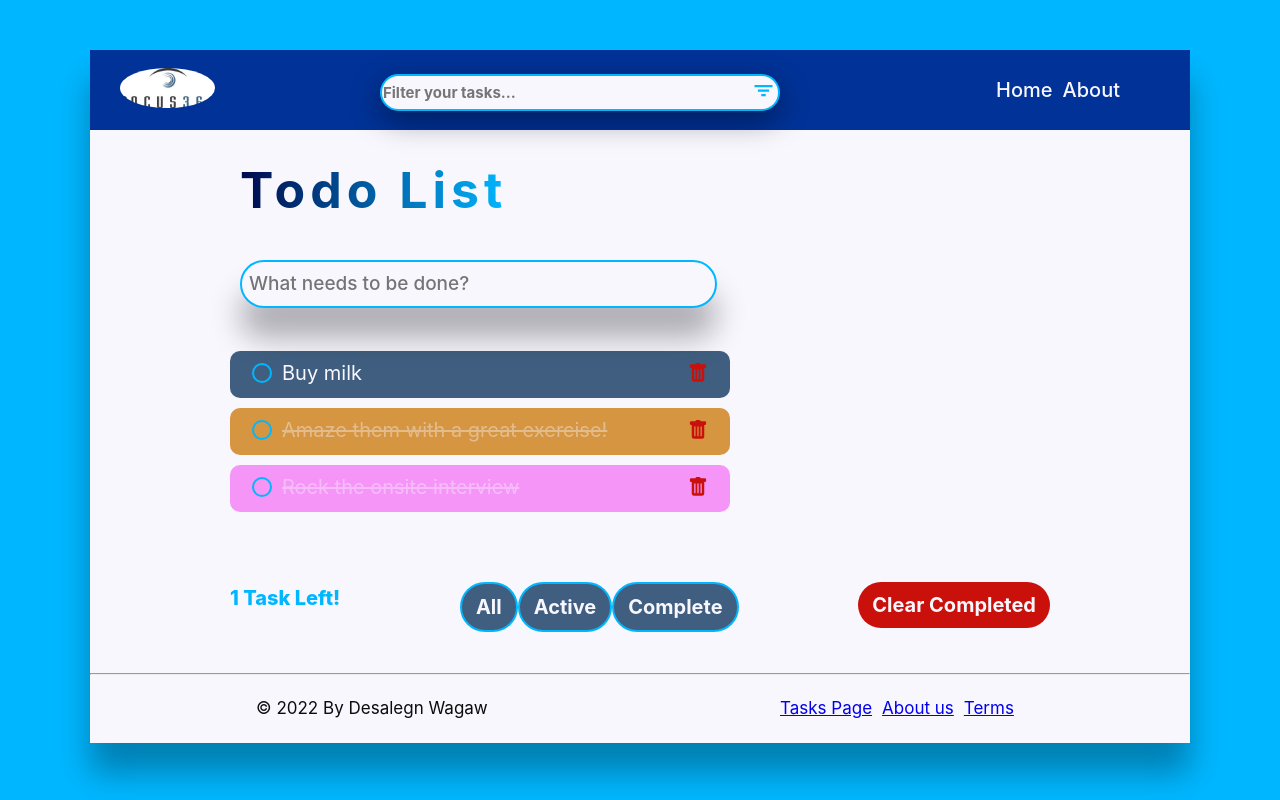
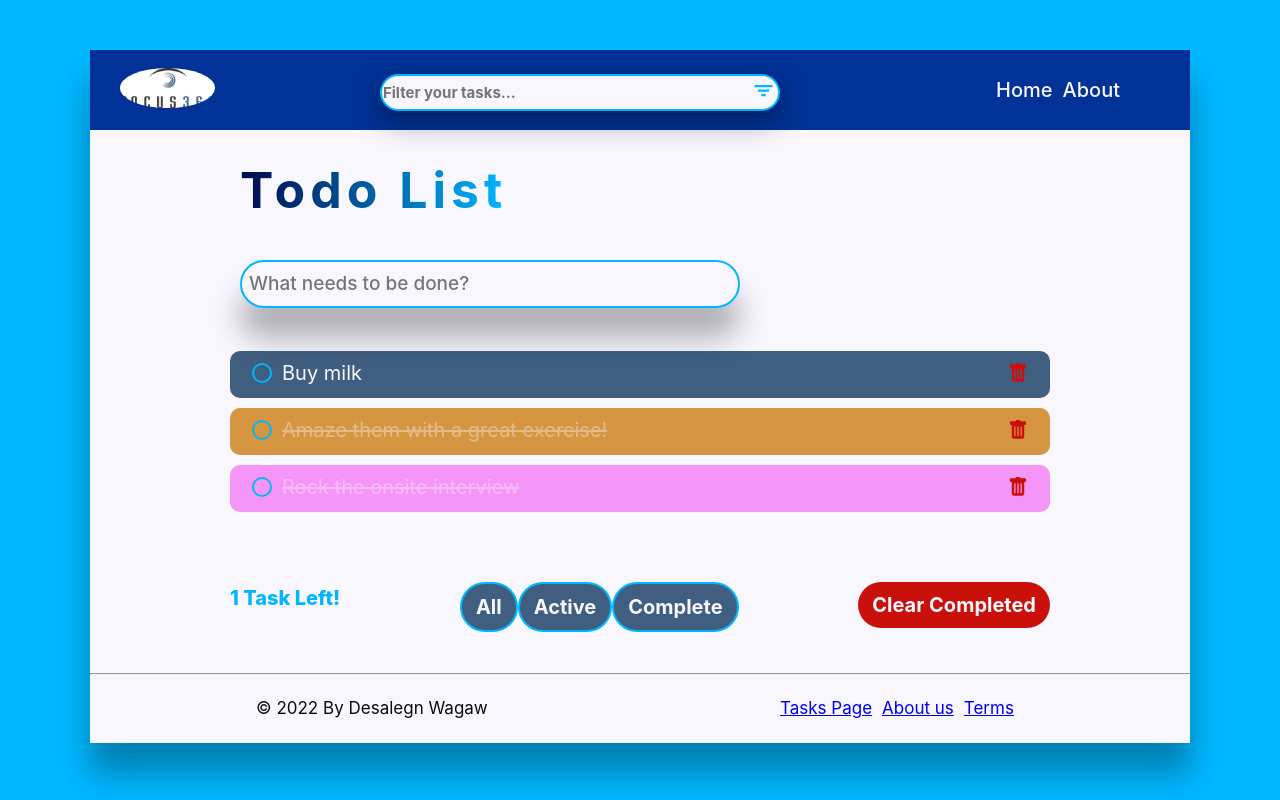
Before and after one commit to desi-123/todo-app, a React (Create React App) app: page / in a window 1280 px wide. Built offline with nearby package versions, Linux system fonts and the light colour scheme.

Commit message:
get ready for final deployment

```diff
--- a/src/styles/modules/_form.scss
+++ b/src/styles/modules/_form.scss
@@ -2,7 +2,6 @@ ul {
   list-style: none;
   padding: 0;
   line-height: 2rem;
-  width: 500px;
 }
 
 input {
@@ -20,7 +19,8 @@ input {
     box-shadow: $box-shadow;
     background-color: $color-grey-light-1;
     font-weight: 500;
-    padding: 0.7rem 17rem 0.7rem 0.7rem;
+    padding: 0.7rem;
+    width: 50rem;
     border-radius: 5rem;
     border: solid 0.2rem $mainLightBlue-3;
     &:hover {
@@ -29,10 +29,11 @@ input {
 
     @media only screen and (max-width: $bp-medium) {
       font-weight: 200;
-      padding: 0.2rem 10rem 0.2rem 0.2rem;
+      width: 35rem;
+      padding: 0.5rem;
       border-radius: 2rem;
       border: solid 0.2rem $mainLightBlue-3;
-      margin-left: -5rem;
+      margin-left: -7rem;
 
       &:not(:last-child) {
         margin-bottom: 5rem;
@@ -41,10 +42,11 @@ input {
 
     @media only screen and (max-width: $bp-small) {
       font-weight: 100;
-      padding: 0.1rem 7rem 0.1rem 0.1rem;
-      border-radius: 1rem;
+      padding: 0.2rem;
+      width: 27rem;
+      border-radius: 2rem;
       border: solid 0.2rem $mainLightBlue-3;
-      margin-left: -8rem;
+      margin-left: -11rem;
     }
   }
 }
--- a/src/styles/modules/_toDoScreen.scss
+++ b/src/styles/modules/_toDoScreen.scss
@@ -16,10 +16,10 @@
   padding: 0.1rem 14rem;
 
   @media only screen and (max-width: $bp-medium) {
-    padding: 0.1rem 10rem;
+    padding: 1rem 4rem 6rem 7rem;
   }
   @media only screen and (max-width: $bp-small) {
-    padding: 0.1rem 7rem;
+    padding: 1rem .1rem 2rem 4rem;
   }
 }
 
```
